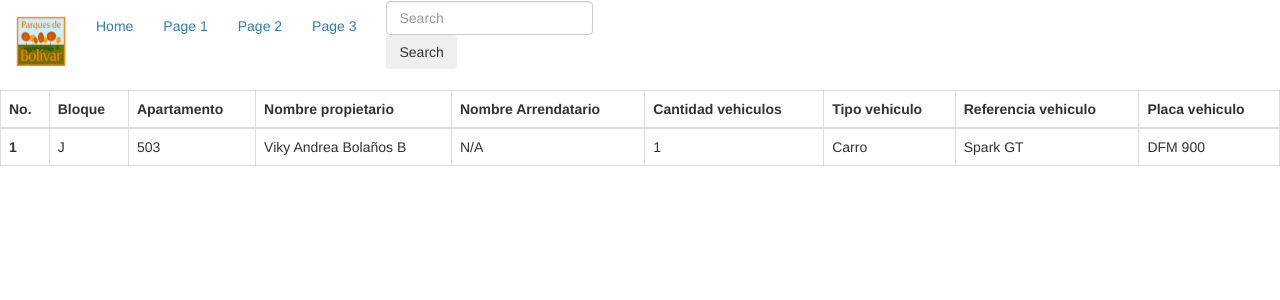
After one commit to JulianPiedrahita/python_api, a Flask app: page /home in a window 1280 px wide. The commit adds this page. Shown: the top 300 px of the page. Run offline with Flask 3, Linux system fonts and the light colour scheme; some libraries are stand-ins or nearby versions.

Commit message:
cracion de vistas

```diff
--- a/main.py
+++ b/main.py
@@ -2,23 +2,33 @@ from flask import Flask, request, make_response, redirect, render_template
 from flask_bootstrap import Bootstrap
 
 app = Flask(__name__)
+bootstrap = Bootstrap(app)
 
 data_user = ['bloque', 'apartamento', 'nom_propietario']
+
+@app.errorhandler(404)
+def not_found(error):
+    return render_template('404.html', error=error)
+
+@app.errorhandler(500)
+def server_error(error):
+    return render_template('500.html', error=error)
+
 @app.route('/')
 def index():
     user_ip = request.remote_addr
 
-    response = make_response(redirect('/hello'))
+    response = make_response(redirect('/home'))
     response.set_cookie('user_ip', user_ip)
 
     return response
 
-@app.route('/hello')
-def hello():
+@app.route('/home')
+def home():
     user_ip = request.cookies.get('user_ip')
     context = {
         'user_ip': user_ip,
         'data_user' : data_user,
     }
 
-    return render_template('hello.html', **context)
+    return render_template('base.html', **context)
--- a/requirements.txt
+++ b/requirements.txt
@@ -1,2 +1,2 @@
 flask
-Flask-Bootstrap
+flask-bootstrap
--- a/templates/base.html
+++ b/templates/base.html
@@ -1,16 +1,15 @@
-<!DOCTYPE html>
-<html lang="en">
-<head>
-    <meta charset="UTF-8">
-    <title>base</title>
-</head>
-<body>
-{%block nombre %}
-    <h1>Julian</h1>
+{% extends 'bootstrap/base.html' %}
+
+{% block head %}
+    {{ super() }}
 {% endblock %}
 
-{%block content %}
+{% block body %}
+    {% block navbar %}
+        {% include 'navbar.html' %}
+    {% endblock %}
 
+    {% block content %}
+        {% include 'table.html' %}
+    {% endblock %}
 {% endblock %}
-</body>
-</html>
--- /dev/null
+++ b/templates/home.html
@@ -0,0 +1,3 @@
+
+
+{% extends 'base.html %}
--- /dev/null
+++ b/templates/navbar.html
@@ -0,0 +1,25 @@
+<nav class="navbar navbar-expand-lg navbar-light bg-light">
+  <div class="container-fluid">
+    <div class="navbar-header">
+      <a class="navbar-brand" href="#">
+        <img src="/static/images/logo.png" width="50" height="50">
+      </a>
+    </div>
+    <ul class="nav navbar-nav">
+      <li class="active">
+        <a href="#">Home</a>
+      </li>
+      <li><a href="#">Page 1</a></li>
+      <li><a href="#">Page 2</a></li>
+      <li><a href="#">Page 3</a></li>
+    </ul>
+    <div class="navbar-nav">
+      <div class="container-fluid">
+        <form class="d-flex">
+          <input class="form-control me-2" type="search" placeholder="Search" aria-label="Search">
+          <button class="btn btn-outline-success" type="submit">Search</button>
+        </form>
+      </div>
+    </div>
+  </div>
+</nav>
--- /dev/null
+++ b/templates/table.html
@@ -0,0 +1,28 @@
+<table class="table table-bordered">
+  <thead>
+    <tr>
+      <th scope="col">No.</th>
+      <th scope="col">Bloque</th>
+      <th scope="col">Apartamento</th>
+      <th scope="col">Nombre propietario</th>
+      <th scope="col">Nombre Arrendatario</th>
+      <th scope="col">Cantidad vehiculos</th>
+      <th scope="col">Tipo vehiculo</th>
+      <th scope="col">Referencia vehiculo</th>
+      <th scope="col">Placa vehiculo</th>
+    </tr>
+  </thead>
+  <tbody>
+    <tr>
+      <th scope="row">1</th>
+      <td>J</td>
+      <td>503</td>
+      <td>Viky Andrea Bolaños B</td>
+      <td>N/A</td>
+      <td>1</td>
+      <td>Carro</td>
+      <td>Spark GT</td>
+      <td>DFM 900</td>
+    </tr>
+  </tbody>
+</table>
```
Also changed, not shown: templates/404.html (added, +11 -0 lines), templates/500.html (added, +11 -0 lines), templates/hello.html (deleted, +0 -32 lines), static/images/logo.png (added).
